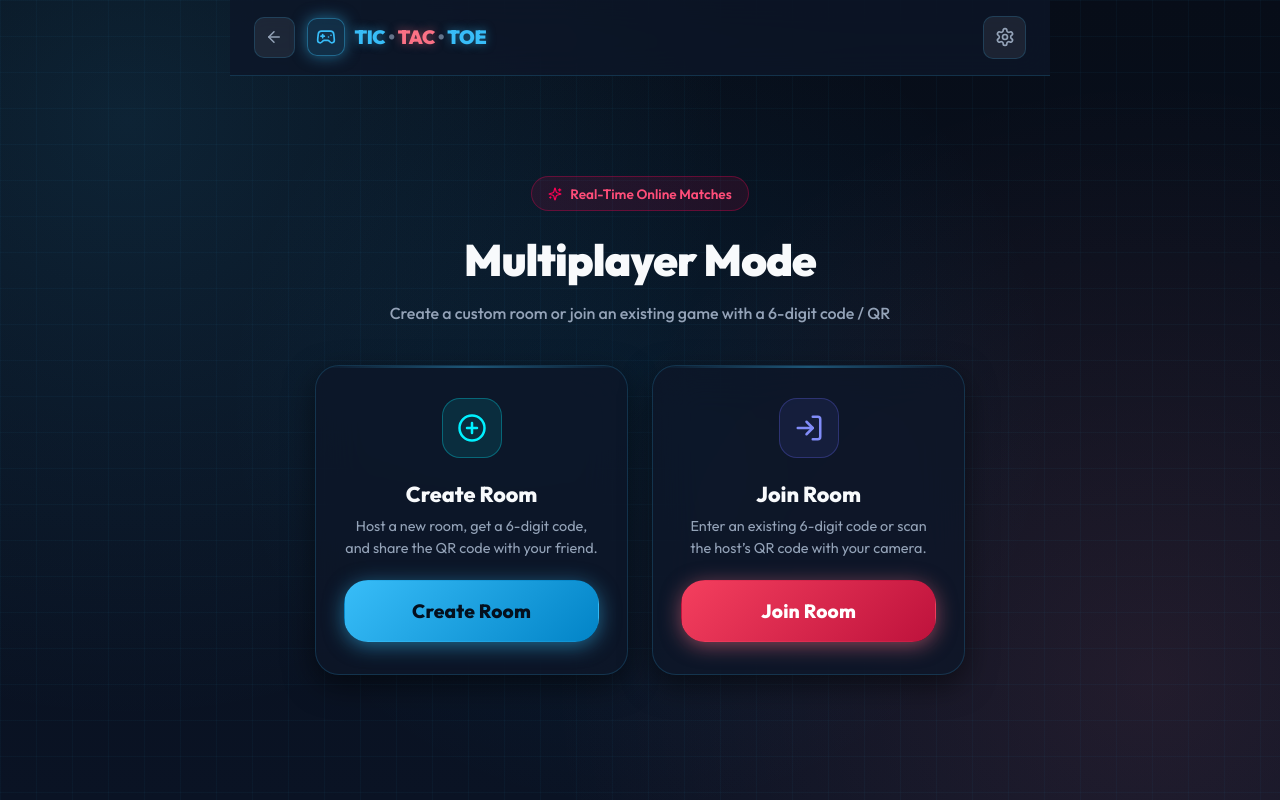
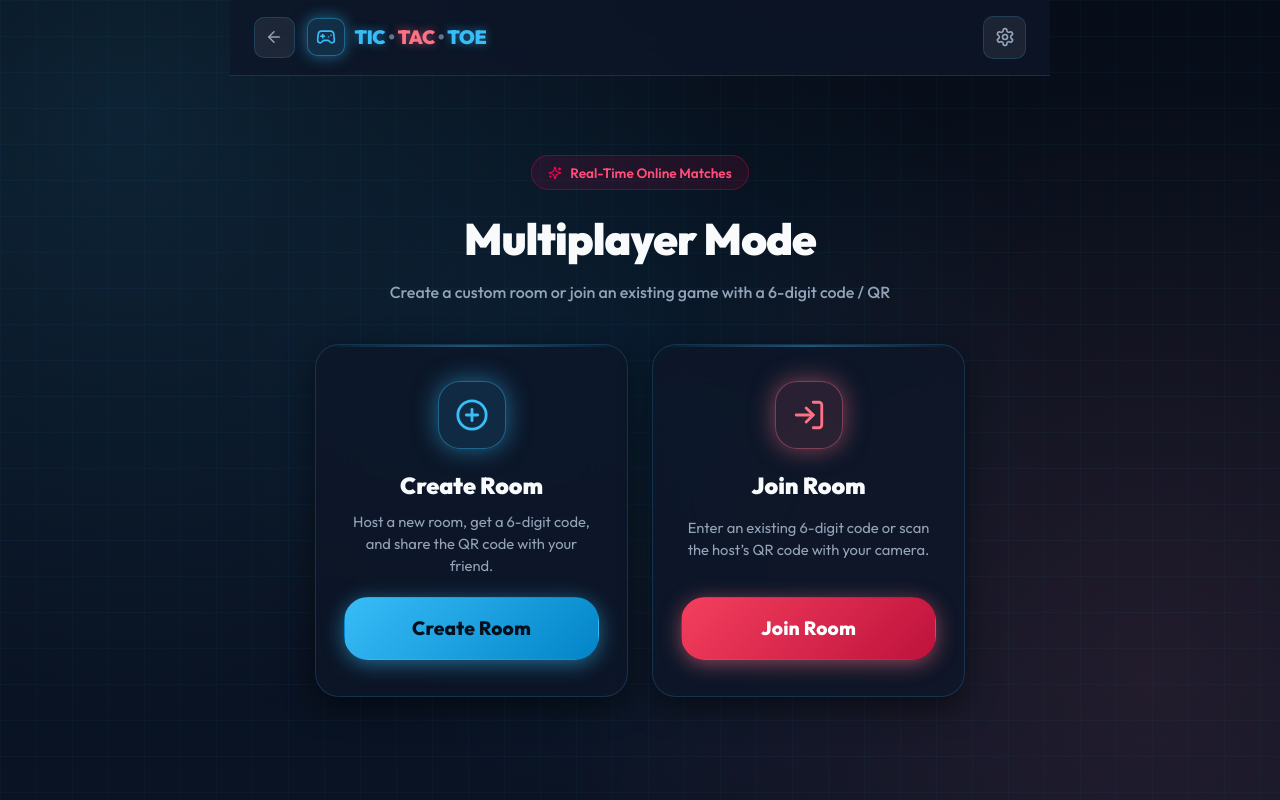
Before and after one commit to PurohitBhagyesh/tic-tac-toe, a React (Vite) app in the folder frontend/: page /multiplayer in a window 1280 px wide. Built offline with nearby package versions, Linux system fonts and the light colour scheme; no server answers.

Commit message:
fix: make cards symmetrical and portal modals to center viewport

```diff
--- a/frontend/src/components/ConfirmModal.jsx
+++ b/frontend/src/components/ConfirmModal.jsx
@@ -1,4 +1,5 @@
 import React from 'react';
+import { createPortal } from 'react-dom';
 import { AlertTriangle } from 'lucide-react';
 import Button from './Button';
 
@@ -14,7 +15,7 @@ const ConfirmModal = ({
 }) => {
   if (!isOpen) return null;
 
-  return (
+  return createPortal(
     <div className="modal-overlay" onClick={onCancel}>
       <div className="modal-card" onClick={(e) => e.stopPropagation()}>
         <div style={{ display: 'flex', alignItems: 'center', gap: '0.75rem', marginBottom: '1rem' }}>
@@ -29,10 +30,10 @@ const ConfirmModal = ({
           }}>
             <AlertTriangle size={24} />
           </div>
-          <h3 style={{ fontSize: '1.25rem', fontWeight: '700', color: '#f8fafc' }}>{title}</h3>
+          <h3 style={{ fontSize: '1.25rem', fontWeight: '700', color: 'var(--text-primary)' }}>{title}</h3>
         </div>
 
-        <p style={{ color: '#94a3b8', fontSize: '0.95rem', marginBottom: '1.5rem', lineHeight: '1.5' }}>
+        <p style={{ color: 'var(--text-secondary)', fontSize: '0.95rem', marginBottom: '1.5rem', lineHeight: '1.5' }}>
           {message}
         </p>
 
@@ -45,7 +46,8 @@ const ConfirmModal = ({
           </Button>
         </div>
       </div>
-    </div>
+    </div>,
+    document.body
   );
 };
 
--- a/frontend/src/components/ThreeDotMenu.jsx
+++ b/frontend/src/components/ThreeDotMenu.jsx
@@ -1,4 +1,5 @@
 import React, { useState, useEffect } from 'react';
+import { createPortal } from 'react-dom';
 import { Settings, Volume2, VolumeX, Sun, Moon, BookOpen, LogOut, X, Shield, Flag } from 'lucide-react';
 import Button from './Button';
 import { toggleMute, getMuteState, playSound } from '../utils/sound';
@@ -13,6 +14,20 @@ const ThreeDotMenu = ({ onGiveUp, onLeaveRoom, isMultiplayer = false }) => {
   useEffect(() => {
     applyTheme(theme);
   }, [theme]);
+
+  // Handle ESC key to close modal
+  useEffect(() => {
+    const handleKeyDown = (e) => {
+      if (e.key === 'Escape') {
+        setIsOpen(false);
+        setShowRules(false);
+      }
+    };
+    if (isOpen || showRules) {
+      window.addEventListener('keydown', handleKeyDown);
+    }
+    return () => window.removeEventListener('keydown', handleKeyDown);
+  }, [isOpen, showRules]);
 
   const handleToggleSound = () => {
     const nextMuted = toggleMute();
@@ -42,8 +57,8 @@ const ThreeDotMenu = ({ onGiveUp, onLeaveRoom, isMultiplayer = false }) => {
         <Settings size={20} />
       </button>
 
-      {/* Settings Modal */}
-      {isOpen && (
+      {/* Settings Modal (Portaled to document.body for perfect viewport centering) */}
+      {isOpen && createPortal(
         <div className="modal-overlay" onClick={() => setIsOpen(false)}>
           <div className="modal-card" onClick={(e) => e.stopPropagation()} style={{ maxWidth: '400px' }}>
             <div style={{ display: 'flex', justifyContent: 'space-between', alignItems: 'center', marginBottom: '1.5rem' }}>
@@ -217,13 +232,14 @@ const ThreeDotMenu = ({ onGiveUp, onLeaveRoom, isMultiplayer = false }) => {
               )}
             </div>
           </div>
-        </div>
+        </div>,
+        document.body
       )}
 
-      {/* Rules Modal */}
-      {showRules && (
+      {/* Rules Modal (Portaled to document.body) */}
+      {showRules && createPortal(
         <div className="modal-overlay" onClick={() => setShowRules(false)}>
-          <div className="modal-card" onClick={(e) => e.stopPropagation()}>
+          <div className="modal-card" onClick={(e) => e.stopPropagation()} style={{ maxWidth: '440px' }}>
             <div style={{ display: 'flex', justifyContent: 'space-between', alignItems: 'center', marginBottom: '1.25rem' }}>
               <h3 style={{ fontSize: '1.3rem', fontWeight: '900', color: 'var(--text-primary)', display: 'flex', alignItems: 'center', gap: '0.5rem' }}>
                 <BookOpen size={22} color="var(--color-x)" />
@@ -258,7 +274,8 @@ const ThreeDotMenu = ({ onGiveUp, onLeaveRoom, isMultiplayer = false }) => {
               </Button>
             </div>
           </div>
-        </div>
+        </div>,
+        document.body
       )}
     </>
   );
--- a/frontend/src/index.css
+++ b/frontend/src/index.css
@@ -605,35 +605,46 @@ body::before {
   text-align: center;
 }
 
-/* Modals */
+/* Modals & Dialogs (Rock-Solid Viewport Centering) */
 .modal-overlay {
   position: fixed;
-  inset: 0;
-  background: rgba(0, 0, 0, 0.75);
-  backdrop-filter: blur(12px);
-  -webkit-backdrop-filter: blur(12px);
-  display: flex;
-  align-items: center;
-  justify-content: center;
-  z-index: 100;
-  padding: 1.25rem;
+  top: 0;
+  left: 0;
+  right: 0;
+  bottom: 0;
+  width: 100vw;
+  height: 100vh;
+  height: 100dvh;
+  background: rgba(3, 7, 18, 0.75);
+  backdrop-filter: blur(14px);
+  -webkit-backdrop-filter: blur(14px);
+  display: grid;
+  place-items: center;
+  z-index: 99999;
+  padding: clamp(1rem, 3vw, 1.5rem);
+  overflow-y: auto;
+  box-sizing: border-box;
 }
 
 .modal-card {
   width: 100%;
-  max-width: min(92vw, 440px);
+  max-width: min(92vw, 420px);
+  margin: auto;
   background: var(--bg-card);
-  backdrop-filter: blur(24px);
-  -webkit-backdrop-filter: blur(24px);
+  backdrop-filter: blur(28px);
+  -webkit-backdrop-filter: blur(28px);
   border: 1.5px solid var(--border-glass-bright);
   border-radius: var(--radius-xl);
-  padding: clamp(1.5rem, 4vw, 2.2rem);
+  padding: clamp(1.4rem, 4vw, 2rem);
   box-shadow: var(--shadow-lg);
-  animation: modal-pop 0.25s cubic-bezier(0.16, 1, 0.3, 1);
+  animation: modal-pop 0.22s cubic-bezier(0.16, 1, 0.3, 1);
+  max-height: calc(100dvh - 2.5rem);
+  overflow-y: auto;
+  position: relative;
 }
 
 @keyframes modal-pop {
-  0% { transform: scale(0.9); opacity: 0; }
+  0% { transform: scale(0.92); opacity: 0; }
   100% { transform: scale(1); opacity: 1; }
 }
 
--- a/frontend/src/pages/Multiplayer.jsx
+++ b/frontend/src/pages/Multiplayer.jsx
@@ -44,34 +44,53 @@ const Multiplayer = () => {
           gap: '1.5rem',
           width: '100%',
           maxWidth: '650px',
+          alignItems: 'stretch'
         }}>
           {/* Create Room */}
           <div className="glass-card" style={{
-            padding: '2rem 1.75rem',
+            padding: '2.25rem 1.75rem',
             display: 'flex',
             flexDirection: 'column',
             alignItems: 'center',
             textAlign: 'center',
-            gap: '1.25rem',
+            justifyContent: 'space-between',
+            height: '100%',
+            minHeight: '330px'
           }}>
             <div style={{
-              width: '60px',
-              height: '60px',
-              borderRadius: '18px',
-              background: 'rgba(0, 240, 255, 0.1)',
-              border: '1px solid rgba(0, 240, 255, 0.3)',
               display: 'flex',
+              flexDirection: 'column',
               alignItems: 'center',
-              justifyContent: 'center',
+              width: '100%',
+              flex: 1
             }}>
-              <PlusCircle size={30} color="#00f0ff" />
-            </div>
+              <div style={{
+                width: '68px',
+                height: '68px',
+                borderRadius: '22px',
+                background: 'rgba(56, 189, 248, 0.12)',
+                border: '1.5px solid rgba(56, 189, 248, 0.4)',
+                display: 'flex',
+                alignItems: 'center',
+                justifyContent: 'center',
+                boxShadow: '0 0 25px var(--color-x-glow)',
+                marginBottom: '1.25rem'
+              }}>
+                <PlusCircle size={34} color="var(--color-x)" />
+              </div>
 
-            <div>
-              <h2 style={{ fontSize: '1.35rem', fontWeight: '800', color: '#f8fafc', marginBottom: '0.35rem' }}>
+              <h2 style={{ fontSize: '1.45rem', fontWeight: '900', color: 'var(--text-primary)', marginBottom: '0.4rem' }}>
                 Create Room
               </h2>
-              <p style={{ color: '#94a3b8', fontSize: '0.9rem' }}>
+              <p style={{
+                color: 'var(--text-secondary)',
+                fontSize: '0.92rem',
+                lineHeight: '1.5',
+                minHeight: '3.6rem',
+                display: 'flex',
+                alignItems: 'center',
+                justifyContent: 'center'
+              }}>
                 Host a new room, get a 6-digit code, and share the QR code with your friend.
               </p>
             </div>
@@ -81,6 +100,7 @@ const Multiplayer = () => {
               size="lg"
               className="btn-block"
               onClick={() => navigate('/create-room')}
+              style={{ marginTop: '1.25rem' }}
             >
               Create Room
             </Button>
@@ -88,31 +108,49 @@ const Multiplayer = () => {
 
           {/* Join Room */}
           <div className="glass-card" style={{
-            padding: '2rem 1.75rem',
+            padding: '2.25rem 1.75rem',
             display: 'flex',
             flexDirection: 'column',
             alignItems: 'center',
             textAlign: 'center',
-            gap: '1.25rem',
+            justifyContent: 'space-between',
+            height: '100%',
+            minHeight: '330px'
           }}>
             <div style={{
-              width: '60px',
-              height: '60px',
-              borderRadius: '18px',
-              background: 'rgba(99, 102, 241, 0.1)',
-              border: '1px solid rgba(99, 102, 241, 0.3)',
               display: 'flex',
+              flexDirection: 'column',
               alignItems: 'center',
-              justifyContent: 'center',
+              width: '100%',
+              flex: 1
             }}>
-              <LogIn size={30} color="#818cf8" />
-            </div>
+              <div style={{
+                width: '68px',
+                height: '68px',
+                borderRadius: '22px',
+                background: 'rgba(251, 113, 133, 0.12)',
+                border: '1.5px solid rgba(251, 113, 133, 0.4)',
+                display: 'flex',
+                alignItems: 'center',
+                justifyContent: 'center',
+                boxShadow: '0 0 25px var(--color-o-glow)',
+                marginBottom: '1.25rem'
+              }}>
+                <LogIn size={34} color="var(--color-o)" />
+              </div>
 
-            <div>
-              <h2 style={{ fontSize: '1.35rem', fontWeight: '800', color: '#f8fafc', marginBottom: '0.35rem' }}>
+              <h2 style={{ fontSize: '1.45rem', fontWeight: '900', color: 'var(--text-primary)', marginBottom: '0.4rem' }}>
                 Join Room
               </h2>
-              <p style={{ color: '#94a3b8', fontSize: '0.9rem' }}>
+              <p style={{
+                color: 'var(--text-secondary)',
+                fontSize: '0.92rem',
+                lineHeight: '1.5',
+                minHeight: '3.6rem',
+                display: 'flex',
+                alignItems: 'center',
+                justifyContent: 'center'
+              }}>
                 Enter an existing 6-digit code or scan the host’s QR code with your camera.
               </p>
             </div>
@@ -122,6 +160,7 @@ const Multiplayer = () => {
               size="lg"
               className="btn-block"
               onClick={() => navigate('/join')}
+              style={{ marginTop: '1.25rem' }}
             >
               Join Room
             </Button>
```
Also changed, not shown: frontend/src/components/QRScannerModal.jsx (+10 -8 lines), frontend/src/pages/Home.jsx (+69 -31 lines), frontend/src/pages/SinglePlayer.jsx (+10 -10 lines).
